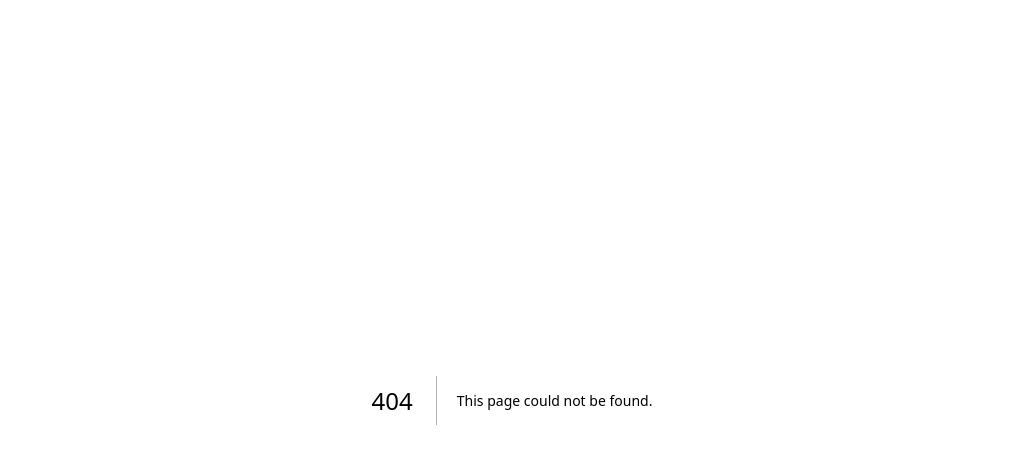
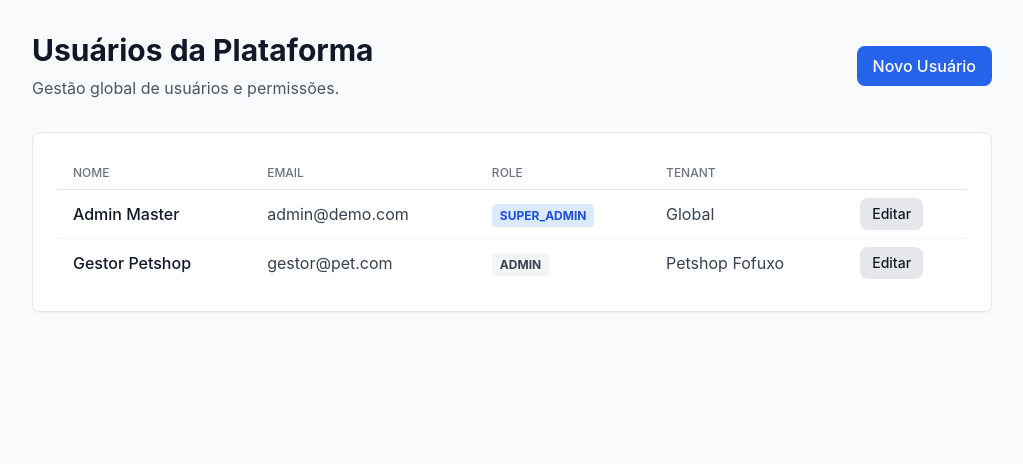
Before and after one commit to caio7siqueira/projeto_bath, a Next.js app in the folder apps/web/: page /super-admin/users in a window 1280 px wide. Before the commit this address had no page. Shown: the top 464 px of the page, without its empty margins (128-1151 px from the left). Built offline with nearby package versions, Linux system fonts and the light colour scheme.

Commit message:
feat(super-admin): validação de formulário de criação de usuário e UX aprimorada

```diff
--- /dev/null
+++ b/apps/web/src/app/super-admin/users/page.tsx
@@ -0,0 +1,130 @@
+"use client";
+
+import { useEffect, useState } from "react";
+import { Card, CardHeader } from "@/components/Card";
+import { Button } from "@/components/Button";
+import Link from "next/link";
+
+// Placeholder para integração real
+const mockUsers = [
+  { id: "1", name: "Admin Master", email: "admin@demo.com", role: "SUPER_ADMIN", tenant: "Global" },
+  { id: "2", name: "Gestor Petshop", email: "gestor@pet.com", role: "ADMIN", tenant: "Petshop Fofuxo" },
+];
+
+export default function SuperAdminUsersPage() {
+  const [users, setUsers] = useState(mockUsers);
+  const [loading, setLoading] = useState(false);
+  const [error, setError] = useState<string | null>(null);
+  const [showCreate, setShowCreate] = useState(false);
+  const [form, setForm] = useState({ name: '', email: '', role: 'ADMIN', tenant: '' });
+  const [formError, setFormError] = useState<string | null>(null);
+
+  // TODO: Integrar com API real e proteger por role SUPER_ADMIN
+
+  return (
+    <div className="p-4 md:p-8 max-w-5xl mx-auto">
+      <div className="flex flex-col md:flex-row md:items-center md:justify-between gap-4 mb-8">
+        <div>
+          <h1 className="text-3xl font-bold text-gray-900">Usuários da Plataforma</h1>
+          <p className="mt-2 text-gray-600">Gestão global de usuários e permissões.</p>
+        </div>
+        <Button onClick={() => setShowCreate(true)}>Novo Usuário</Button>
+      </div>
+      {error && <div className="mb-4 rounded-lg bg-red-50 p-4 text-red-800">{error}</div>}
+      <Card>
+        <div className="overflow-x-auto">
+          <table className="min-w-full divide-y divide-gray-200">
+            <thead>
+              <tr>
+                <th className="px-4 py-2 text-left text-xs font-medium text-gray-500 uppercase">Nome</th>
+                <th className="px-4 py-2 text-left text-xs font-medium text-gray-500 uppercase">Email</th>
+                <th className="px-4 py-2 text-left text-xs font-medium text-gray-500 uppercase">Role</th>
+                <th className="px-4 py-2 text-left text-xs font-medium text-gray-500 uppercase">Tenant</th>
+                <th className="px-4 py-2"></th>
+              </tr>
+            </thead>
+            <tbody className="bg-white divide-y divide-gray-100">
+              {users.map((user) => (
+                <tr key={user.id}>
+                  <td className="px-4 py-2 font-medium text-gray-900">{user.name}</td>
+                  <td className="px-4 py-2 text-gray-700">{user.email}</td>
+                  <td className="px-4 py-2">
+                    <span className={`px-2 py-1 rounded text-xs font-bold uppercase ${user.role === "SUPER_ADMIN" ? "bg-blue-100 text-blue-700" : "bg-gray-100 text-gray-700"}`}>{user.role}</span>
+                  </td>
+                  <td className="px-4 py-2 text-gray-700">{user.tenant}</td>
+                  <td className="px-4 py-2">
+                    <Button size="sm" variant="secondary">Editar</Button>
+                  </td>
+                </tr>
+              ))}
+            </tbody>
+          </table>
+        </div>
+      </Card>
+      {/* Modal/Drawer de criação de usuário */}
+      {showCreate && (
+        <div className="fixed inset-0 z-50 flex items-center justify-center bg-black bg-opacity-30">
+          <div className="bg-white rounded-lg shadow-lg p-8 w-full max-w-md animate-fade-in">
+            <h2 className="text-xl font-bold mb-4">Novo Usuário</h2>
+            <form className="space-y-4" onSubmit={e => {
+              e.preventDefault();
+              setFormError(null);
+              // Validação
+              if (!form.name.trim()) {
+                setFormError('Nome é obrigatório.');
+                return;
+              }
+              if (!form.email.trim()) {
+                setFormError('Email é obrigatório.');
+                return;
+              }
+              if (!/^[^@\s]+@[^@\s]+\.[^@\s]+$/.test(form.email)) {
+                setFormError('Email inválido.');
+                return;
+              }
+              // Simula criação
+              setUsers(prev => [...prev, { id: Date.now().toString(), ...form }]);
+              setShowCreate(false);
+              setForm({ name: '', email: '', role: 'ADMIN', tenant: '' });
+            }}>
+              <input
+                className="w-full border rounded px-3 py-2"
+                placeholder="Nome"
+                value={form.name}
+                onChange={e => setForm(f => ({ ...f, name: e.target.value }))}
+                required
+              />
+              <input
+                className="w-full border rounded px-3 py-2"
+                placeholder="Email"
+                type="email"
+                value={form.email}
+                onChange={e => setForm(f => ({ ...f, email: e.target.value }))}
+                required
+              />
+              <select
+                className="w-full border rounded px-3 py-2"
+                value={form.role}
+                onChange={e => setForm(f => ({ ...f, role: e.target.value }))}
+              >
+                <option value="ADMIN">ADMIN</option>
+                <option value="SUPER_ADMIN">SUPER_ADMIN</option>
+              </select>
+              <input
+                className="w-full border rounded px-3 py-2"
+                placeholder="Tenant (opcional)"
+                value={form.tenant}
+                onChange={e => setForm(f => ({ ...f, tenant: e.target.value }))}
+              />
+              {formError && <div className="text-red-600 text-sm">{formError}</div>}
+              <div className="flex gap-2 pt-2">
+                <Button type="submit">Criar</Button>
+                <Button type="button" variant="secondary" onClick={() => { setShowCreate(false); setFormError(null); }}>Cancelar</Button>
+              </div>
+            </form>
+          </div>
+        </div>
+      )}
+    </div>
+  );
+}
```
